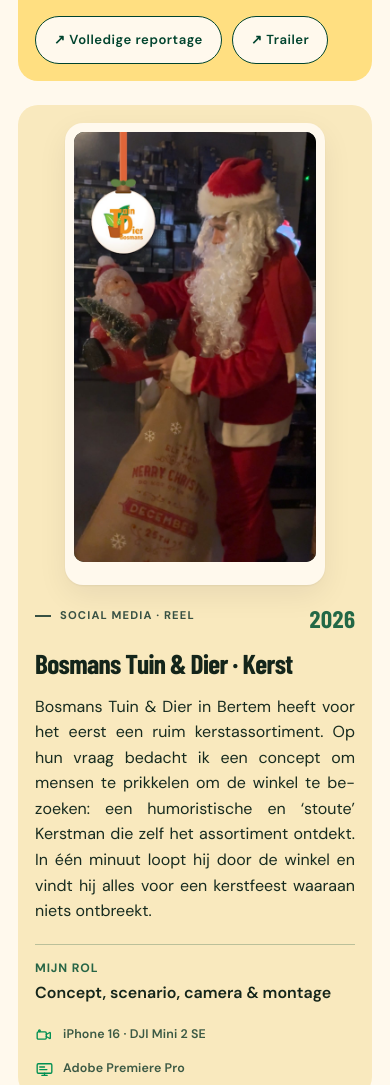
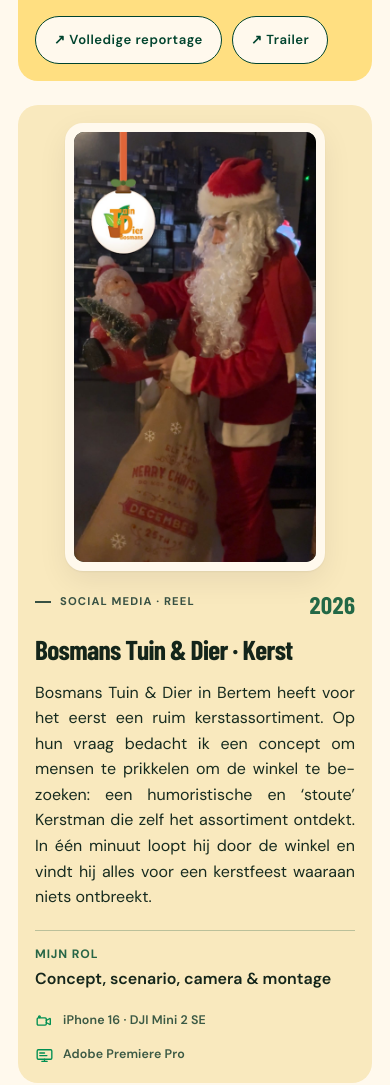
Before and after one commit to robinbonnast/portfolio, a plain HTML site: page index.html in a window 390 px wide. Shown: the part 2080-3165 px from the top of the page. Drawn offline with nearby package versions, Linux system fonts and the light colour scheme; a web font is replaced by a local one.

Commit message:
Gelijke witruimte rond staand beeld op mobiel
Co-Authored-By: Claude Sonnet 5.5 <noreply@anthropic.com>
Claude-Session: https://claude.ai/code/session_019YCaPAvhVuw4mjyUppYiqw

```diff
--- a/index.html
+++ b/index.html
@@ -192,7 +192,7 @@
     .proj-grid.has-vertical{display:grid}
     .proj-grid.has-vertical .proj-text{display:block;padding-block:0}
     .proj-media.vertical{position:static;min-height:0}
-    .proj-media.vertical .frame{position:static;transform:none;width:min(100%,260px);margin-inline:auto}
+    .proj-media.vertical .frame{position:static;transform:none;width:min(100%,260px);margin-inline:auto;aspect-ratio:auto}
     .proj-media.vertical .player{height:auto;aspect-ratio:9/16}
   }
   .player img{width:100%;height:100%;object-fit:cover;transition:transform .4s ease-out,filter .2s ease-out}
```
